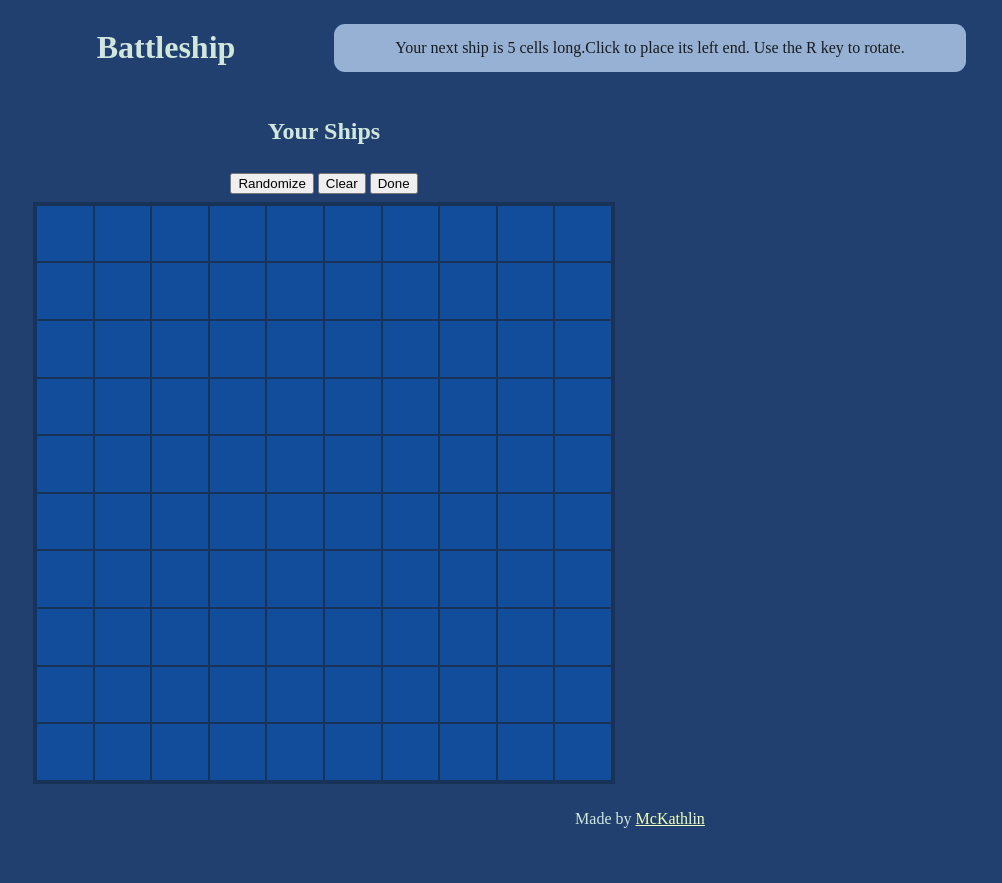
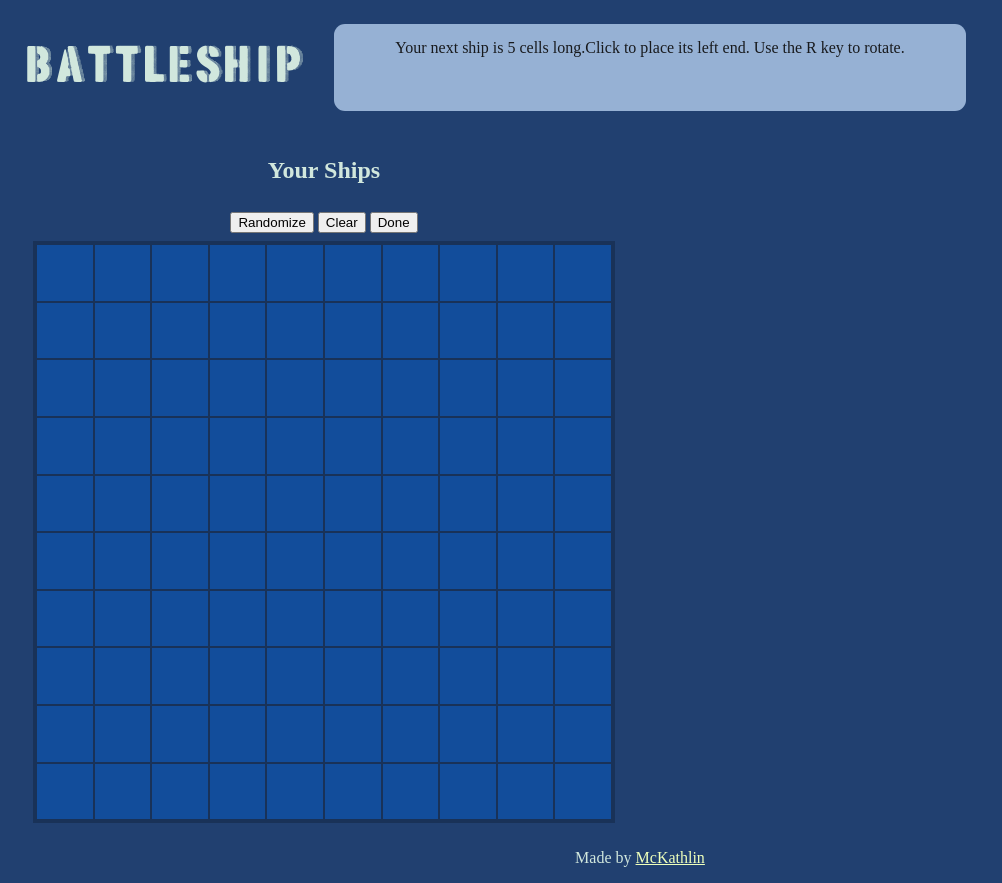
Before and after one commit to McKathlin/battleship, a website built with webpack: page src/template.html in a window 1280 px wide. Shown: the whole page, without its empty margins (0-1002 px from the left). Before the commit the page ends 844 px from the top, so only its background shows below. Built offline with nearby package versions, Linux system fonts and the light colour scheme.

Commit message:
Add PosterArmy font for title

```diff
--- a/src/style.css
+++ b/src/style.css
@@ -1,3 +1,8 @@
+@font-face {
+  font-family: "Poster Army";
+  src: url("./font/PosterArmy.otf");
+}
+
 body {
   color: #d1e7dd;
   background-color: #214070;
@@ -32,6 +37,13 @@ header {
   display: grid;
   grid-template-columns: 25% 50% 25%;
   gap: 10px;
+}
+
+header h1 {
+  font-family: "Poster Army", Impact, Haettenschweiler, 'Arial Narrow Bold', sans-serif;
+  font-size: 3rem;
+  font-weight: normal;
+  text-transform: uppercase;
 }
 
 header #message {
```
Also changed, not shown: src/font/PosterArmy.otf (added).
